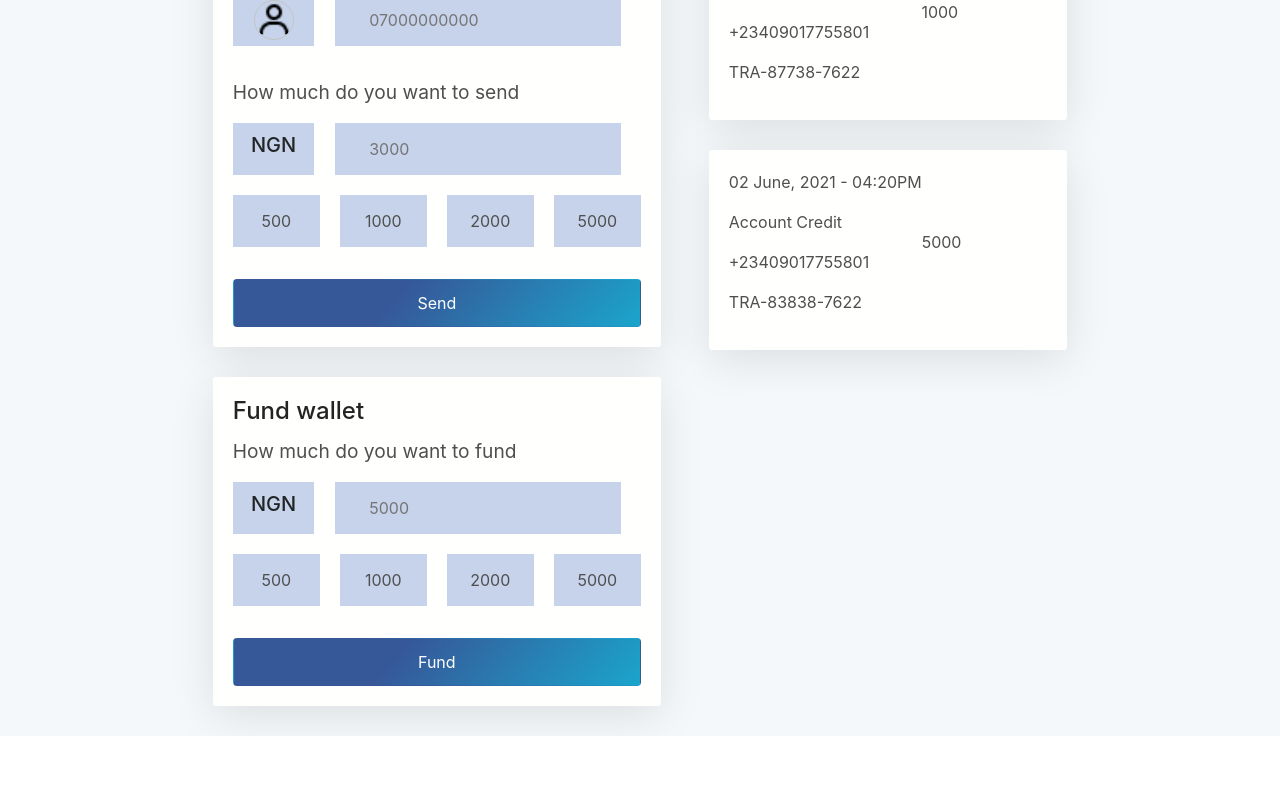
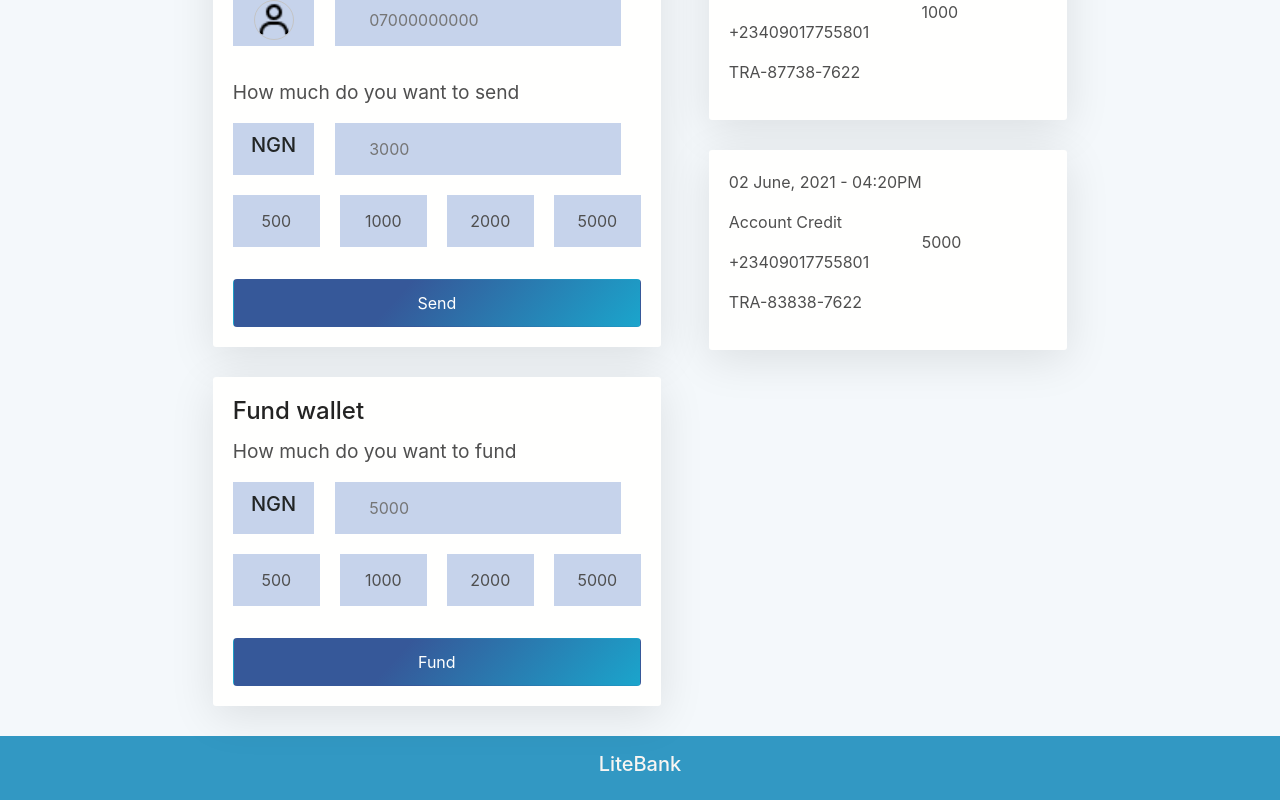
Before and after one commit to damigreen/greenm-coin, a React (Create React App) app: page / in a window 1280 px wide. Shown: the part 814-1614 px from the top of the page. Before the commit the page ends 1550 px from the top, so only its background shows below. Built offline with nearby package versions, Linux system fonts and the light colour scheme.

Commit message:
Include footer page

```diff
--- a/src/App.js
+++ b/src/App.js
@@ -12,6 +12,7 @@ import {
   Redirect
 } from "react-router-dom";
 import AccountCard from './components/account card';
+import Footer from './components/footer/Footer';
 
 
 // import logo from './logo.svg';
@@ -43,6 +44,7 @@ function App() {
       <div className="App">
         <Header />
         <AccountCard />
+        <Footer />
       </div>
     </Router>
   );
--- /dev/null
+++ b/src/components/footer/Footer.css
@@ -0,0 +1,6 @@
+.footer {
+  background-color: #3298C3;
+  color: var(--btn-color);
+  color: var(--bg-color);
+  padding: 1rem;
+}
--- /dev/null
+++ b/src/components/footer/Footer.js
@@ -0,0 +1,13 @@
+import React from 'react';
+import './Footer.css'
+
+const Footer = () => {
+
+  return (
+    <div className='flex-col footer'>
+      <h5>LiteBank</h5>
+    </div>
+  )
+}
+
+export default Footer;
--- /dev/null
+++ b/src/components/footer/index.js
@@ -0,0 +1 @@
+export { default } from './Footer';
```
